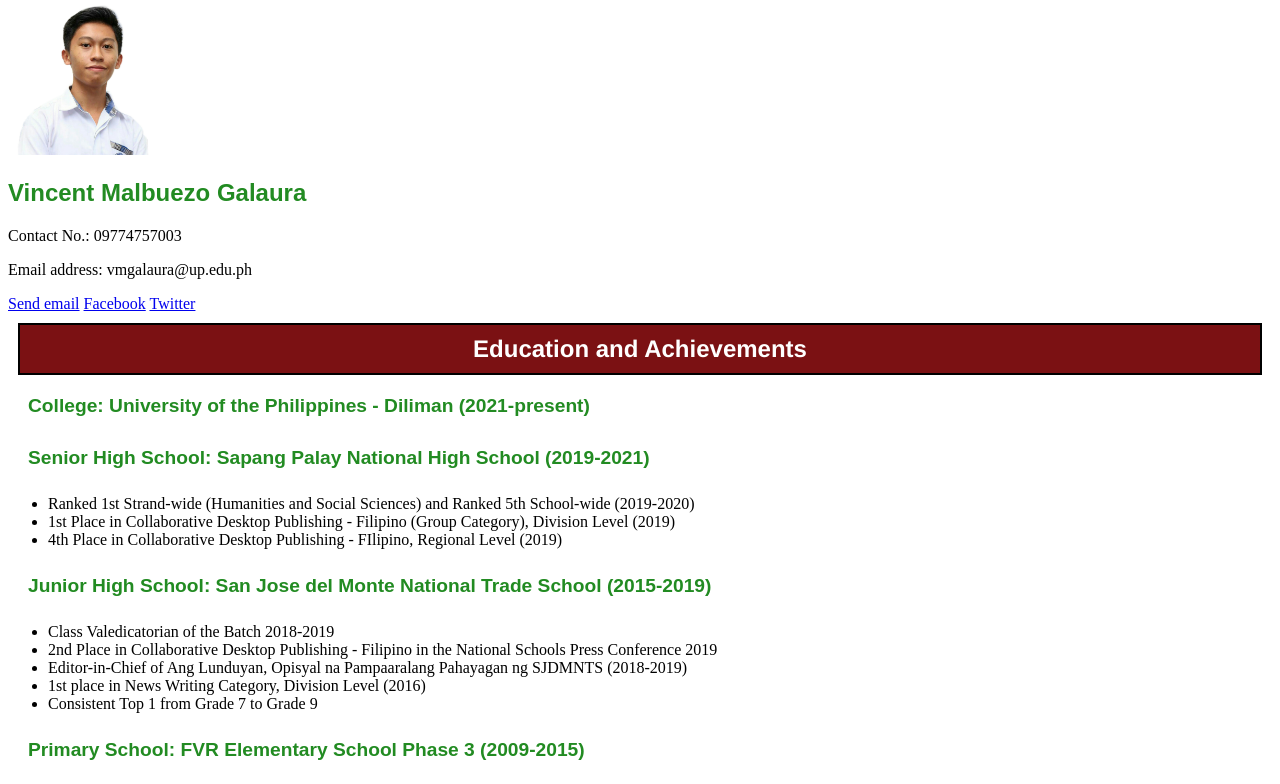
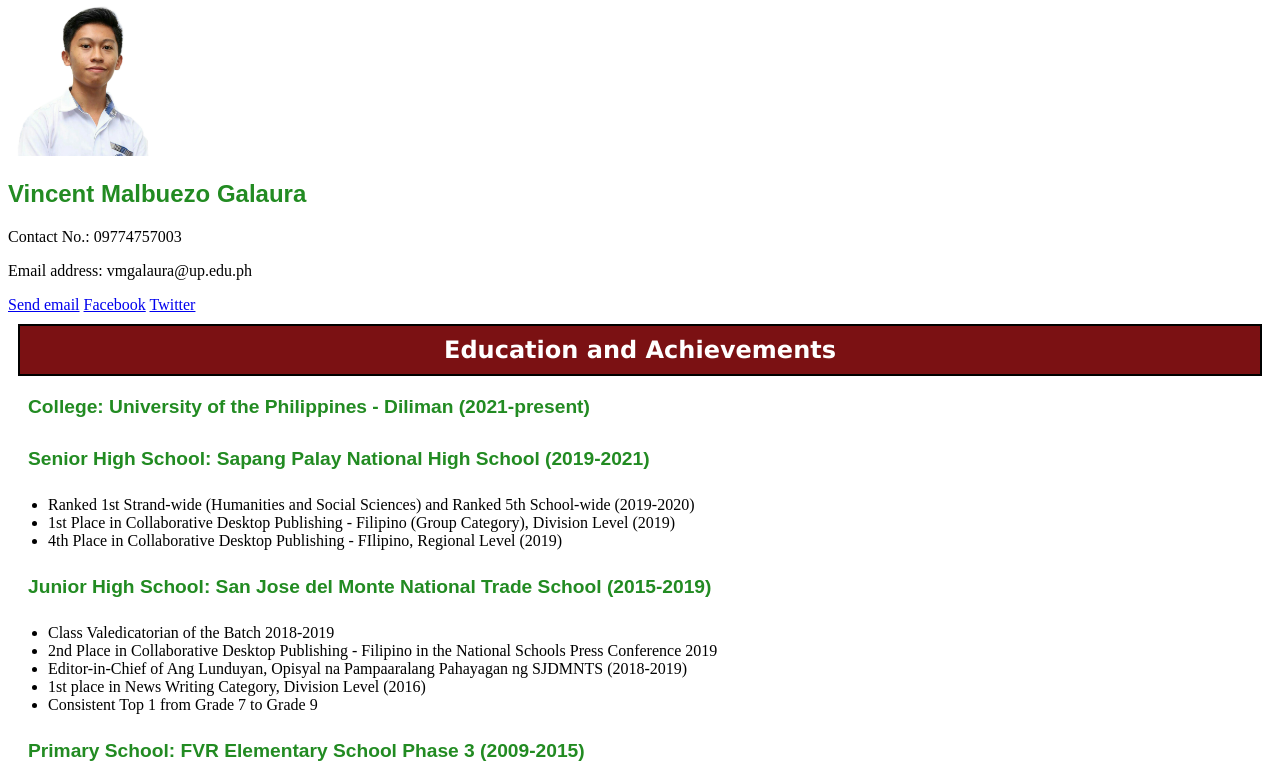
Before and after one commit to vmgalaura22/My-CV, a plain HTML site: page index.html in a window 1280 px wide. Shown: the part 76-860 px from the top of the page. Drawn offline with Linux system fonts and the light colour scheme.

Commit message:
Add files via upload

```diff
--- a/static/css/main.css
+++ b/static/css/main.css
@@ -10,7 +10,7 @@ li {
   border: 2px solid black;
   margin: 10px;
   padding: 10px;
-  font-family: "Helvetica", serif;
+  font-family: "Verdana", Times, serif;
 }
 
 .level {
```
